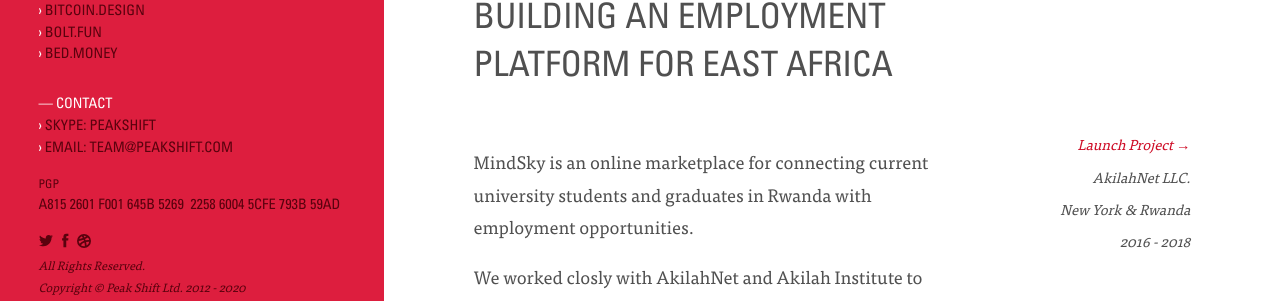
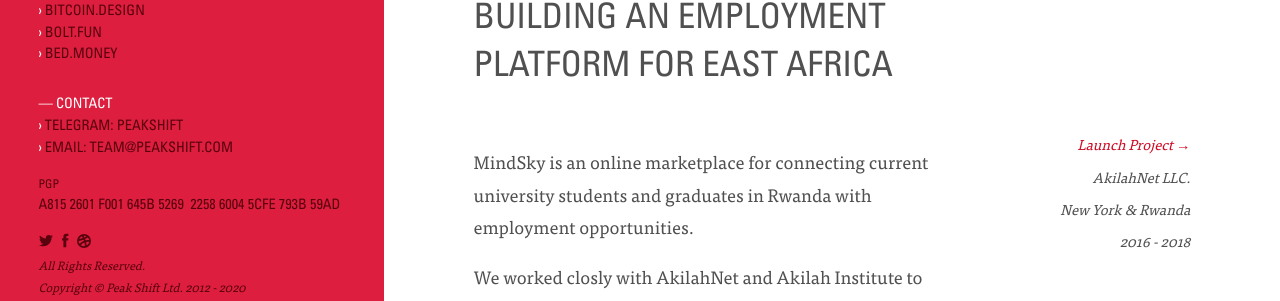
Before and after one commit to peakshift/peakshift-website, a Jekyll site: the page built from mindsky.html, in a window 1280 px wide. Shown: the part 561-862 px from the top of the page. Built offline with Jekyll 4.4.1, drawn with Linux system fonts in a browser that asks for light colours; nearby versions of some CDN libraries.

Commit message:
chore: change skype to telegram cause you know... its not 2000s

```diff
--- a/_layouts/default.html
+++ b/_layouts/default.html
@@ -96,7 +96,7 @@
 
           <ul class="heading-typeface">
             <li><span class="typeface-colour-white">&mdash; Contact </span></li>
-            <li><span class="typeface-colour-white">›</span> SKYPE: <a href="skype:peakshift?chat">peakshift</a></li>
+            <li><span class="typeface-colour-white">›</span> Telegram: <a href="https://t.me/peakshift">peakshift</a></li>
             <li><span class="typeface-colour-white">›</span> EMAIL: <a href="mailto:team@peakshift.com">team@peakshift.com</a></li>
             <li class="wb mt1">
               <small>PGP</small><br>
```
